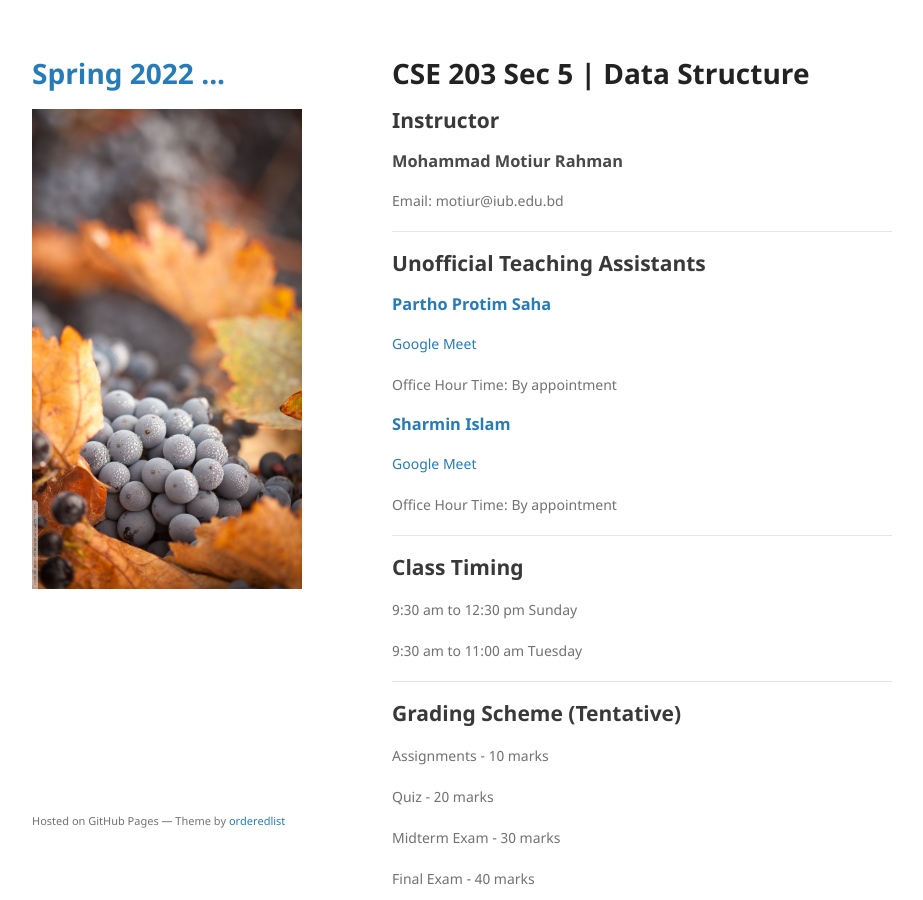
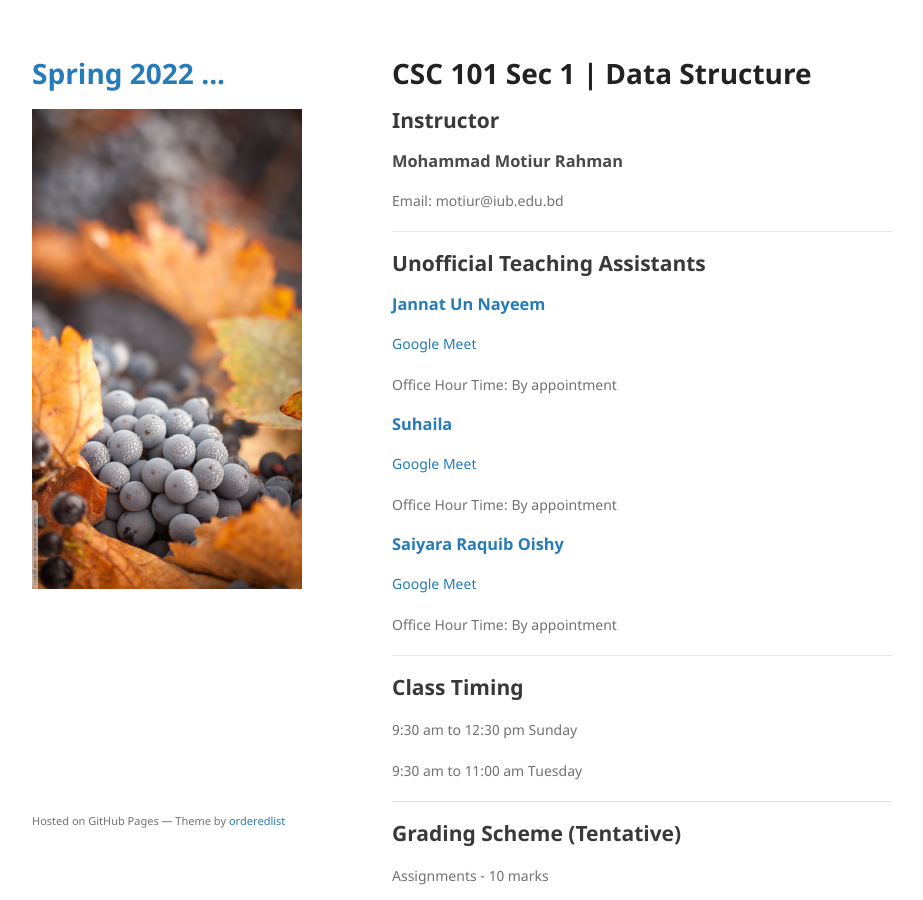
Before and after one commit to mohammadmotiurrahman/mohammadmotiurrahman.github.io, a Jekyll site: the page built from csc101_1/index.md, in a window 1280 px wide and 900 px high. Shown: the whole window, without its empty margins (178-1101 px from the left). Built offline with Jekyll 4.4.1, drawn with Linux system fonts in a browser that asks for light colours; our own code applies the rules of GitHub Pages for plain Markdown files.

Commit message:
Update index.md

```diff
--- a/csc101_1/index.md
+++ b/csc101_1/index.md
@@ -1,4 +1,4 @@
-# CSE 203 Sec 5 | Data Structure
+# CSC 101 Sec 1 | Data Structure
 
 ## Instructor
 ### Mohammad Motiur Rahman
@@ -6,18 +6,27 @@ Email: motiur@iub.edu.bd
 * * *
 ## Unofficial Teaching Assistants
 
-### [Partho Protim Saha](mailto:1730016@iub.edu.bd)
+### [Jannat Un Nayeem ](mailto:2030087@iub.edu.bd )
 
 [Google Meet](http://meet.google.com/rmm-fzar-yng)
 
 Office Hour Time: By appointment
 
 
-### [Sharmin Islam](mailto:1822217@iub.edu.bd)
+### [Suhaila](mailto:1910496@iub.edu.bd )
 
 [Google Meet](http://meet.google.com/ooy-ozzg-dzt)
 
 Office Hour Time: By appointment
+
+
+### [Saiyara Raquib Oishy](mailto:1930931@iub.edu.bd )
+
+[Google Meet](http://meet.google.com/axk-ysgi-vht)
+
+Office Hour Time: By appointment
+
+
 
 * * *
 ## Class Timing
```
